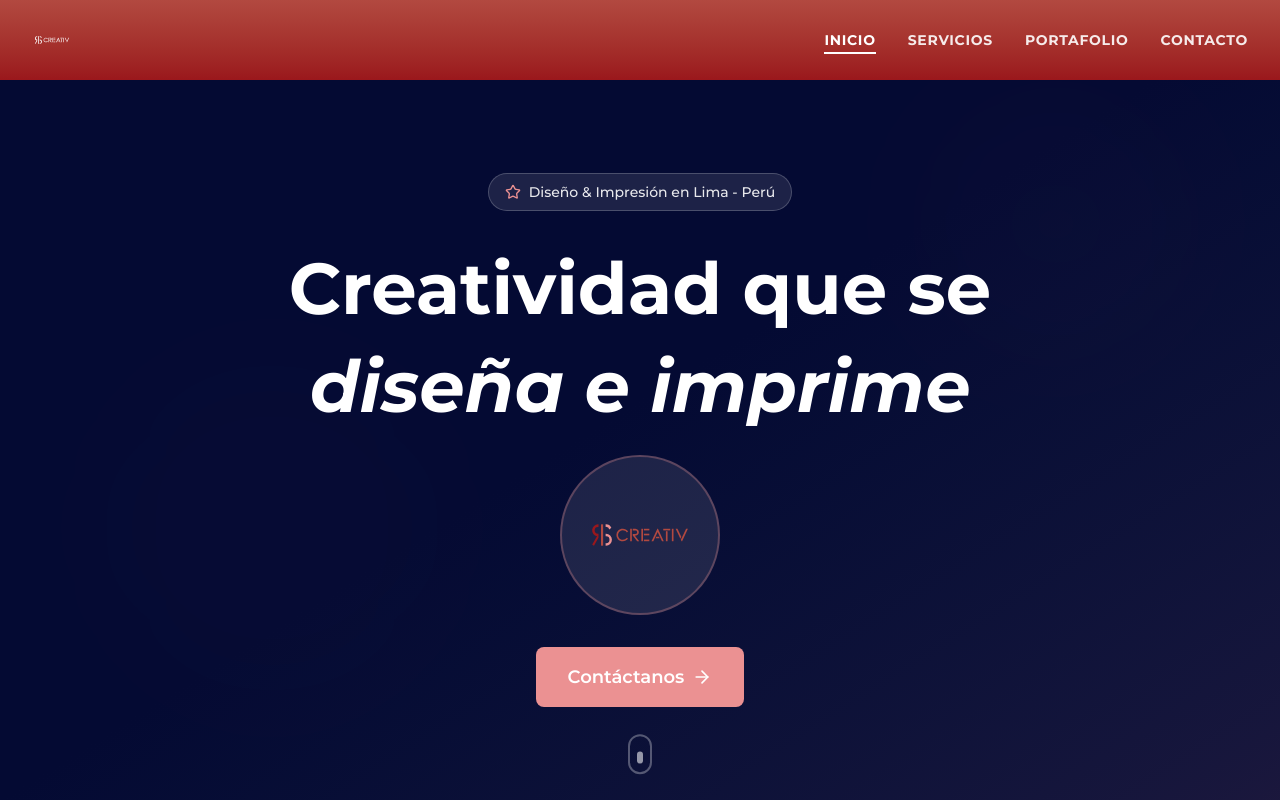
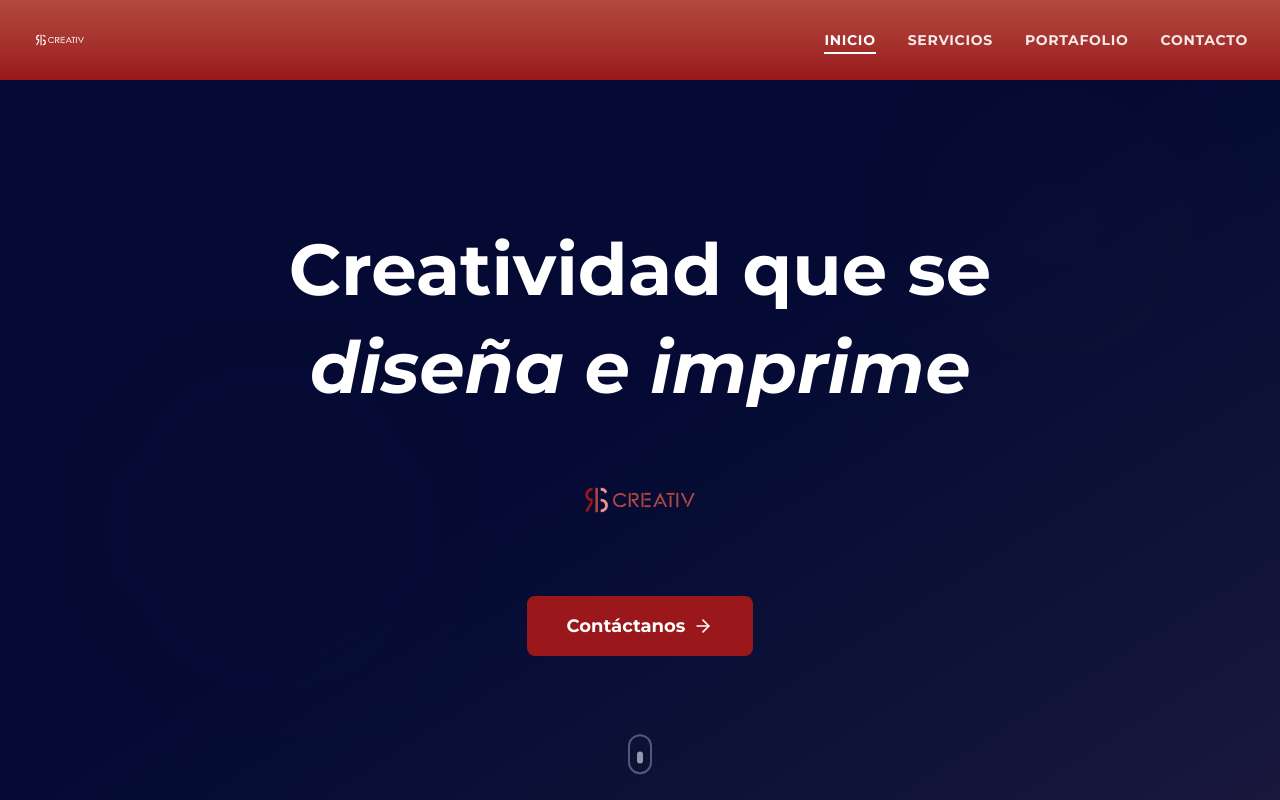
Before and after one commit to SonOfGodLoli/rscreativ, a React (Vite) app: page /#/ in a window 1280 px wide. Shown: the top 800 px of the page. Built offline with nearby package versions, Linux system fonts and the light colour scheme.

Commit message:
fix: logos mas grandes, hero sin badge ni circulo, boton rojo intenso, cards mismo tamano

```diff
--- a/src/components/layout/Footer.tsx
+++ b/src/components/layout/Footer.tsx
@@ -61,7 +61,7 @@ export default function Footer() {
           {/* Logo y descripción */}
           <motion.div variants={itemVariants}>
             <Link to="/" className="flex items-center gap-2 mb-4">
-              <img src={`${import.meta.env.BASE_URL}rs-logo.svg`} alt="RS Creativ" className="h-8 w-auto object-contain brightness-0 invert" />
+              <img src={`${import.meta.env.BASE_URL}rs-logo.svg`} alt="RS Creativ" className="h-12 w-auto object-contain brightness-0 invert" />
             </Link>
             <p className="text-white/70 text-sm leading-relaxed">
               Especialistas en diseño gráfico y soluciones creativas.
--- a/src/components/layout/Navbar.tsx
+++ b/src/components/layout/Navbar.tsx
@@ -55,7 +55,7 @@ export default function Navbar() {
             <img
               src={`${import.meta.env.BASE_URL}rs-logo.svg`}
               alt="RS Creativ"
-              className={`h-10 w-auto object-contain transition-transform group-hover:rotate-12 ${isScrolled ? 'brightness-0' : 'brightness-0 invert'}`}
+              className={`h-14 w-auto object-contain transition-transform group-hover:rotate-12 ${isScrolled ? 'brightness-0' : 'brightness-0 invert'}`}
             />
           </Link>
 
--- a/src/pages/Home.tsx
+++ b/src/pages/Home.tsx
@@ -15,7 +15,6 @@ import {
   Sparkles,
   PartyPopper,
   ArrowRight,
-  Star,
   Award,
   Heart,
   Target,
@@ -105,23 +104,12 @@ export default function Home() {
 
         {/* Contenido del Hero */}
         <div className="relative z-10 max-w-7xl mx-auto px-4 sm:px-6 lg:px-8 text-center pt-20">
-          {/* Badge */}
-          <motion.div
-            initial={{ opacity: 0, y: 20 }}
-            animate={{ opacity: 1, y: 0 }}
-            transition={{ delay: 0.2 }}
-            className="inline-flex items-center gap-2 bg-white/10 border border-white/20 rounded-full px-4 py-2 mb-8"
-          >
-            <Star className="w-4 h-4 text-accent" />
-            <span className="text-white/90 text-sm font-medium">Diseño & Impresión en Lima - Perú</span>
-          </motion.div>
-
           {/* Título principal */}
           <motion.h1
             className="text-4xl sm:text-5xl md:text-6xl lg:text-7xl font-heading font-bold text-white mb-2 leading-tight"
             initial={{ opacity: 0, y: 30 }}
             animate={{ opacity: 1, y: 0 }}
-            transition={{ delay: 0.4, duration: 0.8 }}
+            transition={{ delay: 0.2, duration: 0.8 }}
           >
             Creatividad que se
           </motion.h1>
@@ -130,7 +118,7 @@ export default function Home() {
             className="text-4xl sm:text-5xl md:text-6xl lg:text-7xl font-heading font-bold text-white mb-6 leading-tight italic"
             initial={{ opacity: 0, y: 30 }}
             animate={{ opacity: 1, y: 0 }}
-            transition={{ delay: 0.6, duration: 0.8 }}
+            transition={{ delay: 0.4, duration: 0.8 }}
           >
             diseña e imprime
           </motion.h1>
@@ -139,12 +127,10 @@ export default function Home() {
           <motion.div
             initial={{ opacity: 0, scale: 0.8 }}
             animate={{ opacity: 1, scale: 1 }}
-            transition={{ delay: 0.8, duration: 0.6 }}
+            transition={{ delay: 0.6, duration: 0.6 }}
             className="flex justify-center mb-8"
           >
-            <div className="w-40 h-40 rounded-full bg-white/10 flex items-center justify-center border-2 border-accent/30 overflow-hidden">
-              <img src={`${BASE}rs-logo.svg`} alt="RS Creativ" className="w-28 h-28 object-contain" />
-            </div>
+            <img src={`${BASE}rs-logo.svg`} alt="RS Creativ" className="w-32 h-32 object-contain" />
           </motion.div>
 
           {/* Botones CTA */}
@@ -152,13 +138,13 @@ export default function Home() {
             className="flex flex-col sm:flex-row gap-4 justify-center"
             initial={{ opacity: 0, y: 20 }}
             animate={{ opacity: 1, y: 0 }}
-            transition={{ delay: 1.0 }}
+            transition={{ delay: 0.8 }}
           >
             <Link to="/contacto">
-              <Button variant="primary" size="lg">
+              <button className="bg-[#9a171c] hover:bg-[#7a1216] text-white font-bold py-4 px-10 rounded-lg text-lg transition-colors cursor-pointer inline-flex items-center gap-2">
                 Contáctanos
-                <ArrowRight className="ml-2 w-5 h-5" />
-              </Button>
+                <ArrowRight className="w-5 h-5" />
+              </button>
             </Link>
           </motion.div>
         </div>
@@ -416,7 +402,7 @@ export default function Home() {
             ].map((client, i) => (
               <motion.div
                 key={i}
-                className="w-32 h-20 bg-white rounded-xl flex items-center justify-center border border-border shadow-sm p-3 hover:shadow-md transition-shadow"
+                className="w-44 h-28 bg-white rounded-xl flex items-center justify-center border border-border shadow-sm p-4 hover:shadow-lg transition-shadow"
                 whileHover={{ scale: 1.05, y: -4 }}
               >
                 <img
--- a/src/pages/Services.tsx
+++ b/src/pages/Services.tsx
@@ -186,7 +186,7 @@ export default function Services() {
                         onKeyDown={(e) => { if (e.key === 'Enter') setActiveCategory(cat.id); }}
                       >
                       <Card
-                        className="h-full group"
+                        className="h-[320px] group flex flex-col"
                         hover
                         padding="lg"
                       >
@@ -208,7 +208,7 @@ export default function Services() {
                           </div>
                         </div>
 
-                        <div className="mt-4">
+                        <div className="mt-4 flex-1">
                           <h4 className="text-text font-medium text-xs mb-3 uppercase tracking-wider">
                             Incluye:
                           </h4>
```
